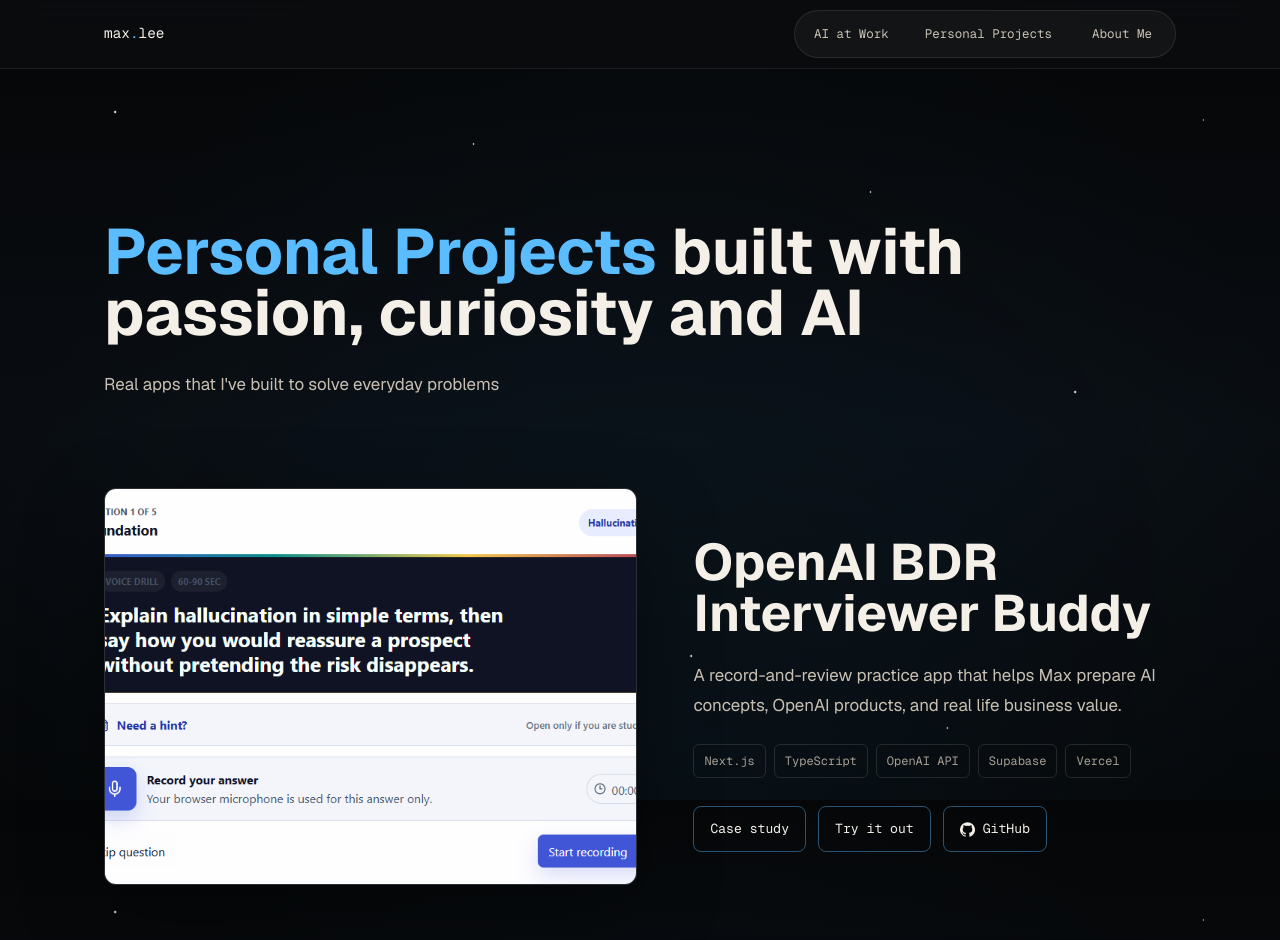
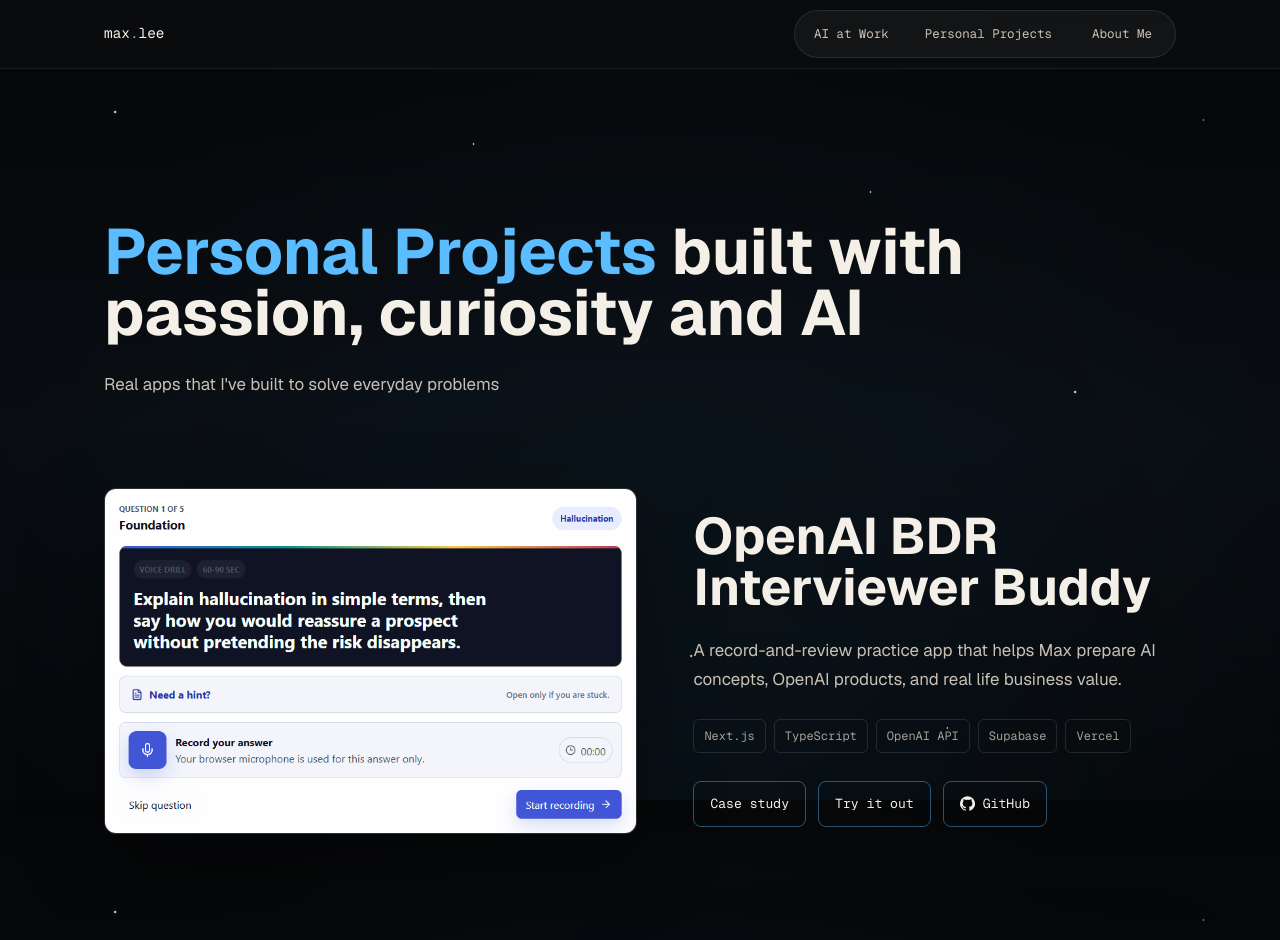
Before and after one commit to maxleesianyi/max-lee-ai-portfolio-website, a Next.js app: page /projects in a window 1280 px wide. Shown: the top 940 px of the page. Built offline with nearby package versions, Linux system fonts and the light colour scheme.

Commit message:
Fit Interviewer Buddy screenshot width

```diff
--- a/app/globals.css
+++ b/app/globals.css
@@ -846,7 +846,7 @@
 }
 
 .project-image-frame {
-  aspect-ratio: 534 / 398;
+  aspect-ratio: 812 / 528;
   overflow: hidden;
   border: 1px solid rgba(244, 239, 231, 0.1);
   border-radius: 12px;
@@ -858,7 +858,7 @@
   display: block;
   width: 100%;
   height: 100%;
-  object-fit: cover;
+  object-fit: contain;
   object-position: center;
 }
 
```
